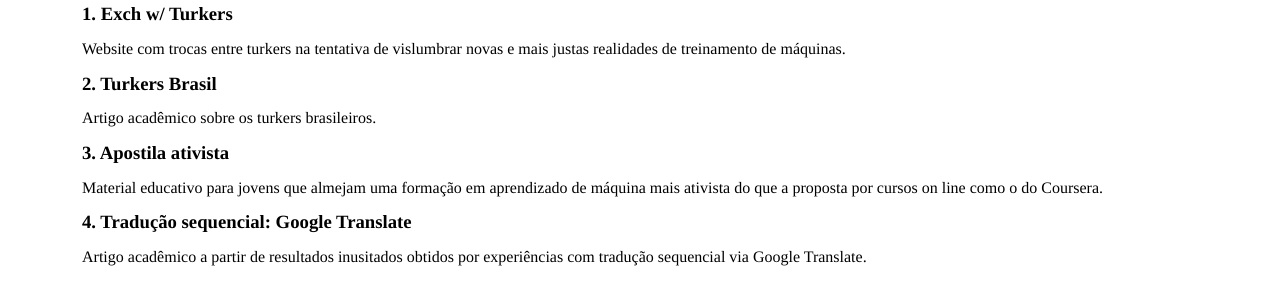
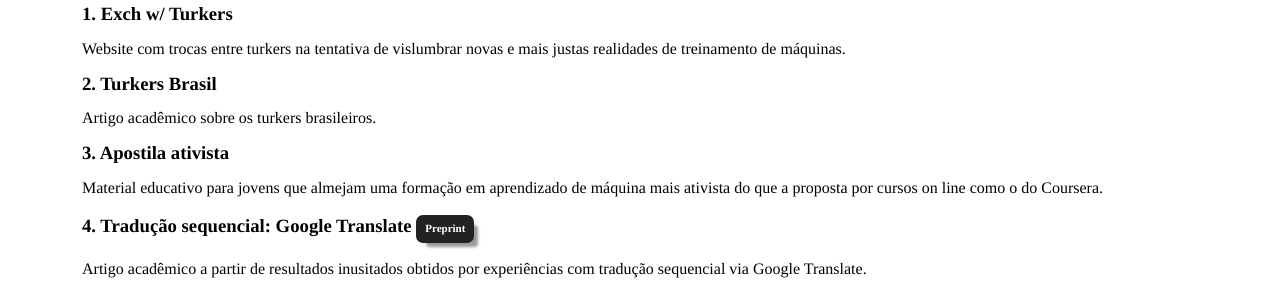
Before and after one commit to gecid-aia/gecid-aia.github.io, a plain HTML site: page index.html in a window 1280 px wide. Both pictures are taken after a click on the button "FRENTES". Shown: the part 480-762 px from the top of the page. Drawn offline with nearby package versions, Linux system fonts and the light colour scheme; a web font is replaced by a local one.

Commit message:
add google translate ref

```diff
--- a/index.html
+++ b/index.html
@@ -40,8 +40,8 @@
 			<p>Artigo acadêmico sobre os turkers brasileiros.</p>
 			<h3>3. Apostila ativista</h3>
 			<p>Material educativo para jovens que almejam uma formação em aprendizado de máquina mais ativista do que a proposta por cursos on line como o do Coursera. </p>
-			<h3>4. Tradução sequencial: Google Translate</h3>
-			<p>Artigo acadêmico a partir de resultados inusitados obtidos por experiências com tradução sequencial via Google Translate.</p>
+			<h3>4. Tradução sequencial: Google Translate <a href="https://arxiv.org/abs/2003.02817" class="frente-button" target="_blank">Preprint</a></h3>
+			<p>Artigo acadêmico a partir de resultados inusitados obtidos por experiências com tradução sequencial via Google Translate. </p>
 			<h3>5. Visão Computacional - Van Abbemuseum <a href="https://mediarxiv.org/nv9z2/" class="frente-button" target="_blank">Preprint</a></h3>
 			<p>Aproximações experimentais com os diversos sistemas de inteligências artificiais comerciais e seus bancos de imagens, como também seus processos de rotulagem.</p>
 		</div>
```
